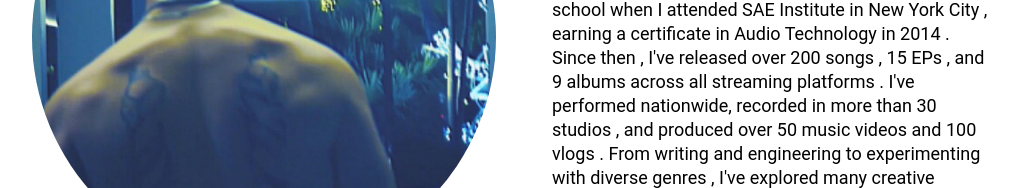
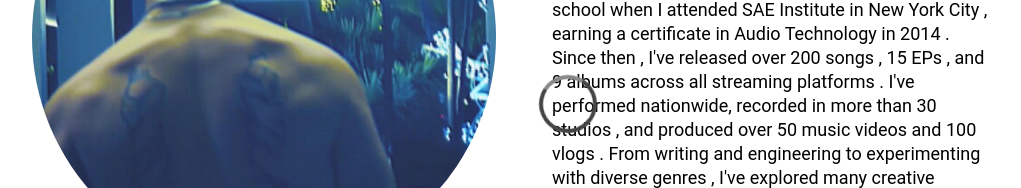
Before and after one commit to KRMalaGrino/finalProject-FrontEnd, a React (Vite) app: page /saved-news in a window 1280 px wide. Shown: the part 296-484 px from the top of the page, without its empty margins (72-1093 px from the left). Built offline with nearby package versions, Linux system fonts and the light colour scheme; a web font is replaced by a local one.

Commit message:
added preloader component

```diff
--- a/src/components/Preloader/Preloader.css
+++ b/src/components/Preloader/Preloader.css
@@ -0,0 +1,21 @@
+.circle-preloader {
+  display: block;
+  width: 50px;
+  height: 50px;
+  border: 4px solid #444;
+  border-bottom-color: #888;
+  border-radius: 50%;
+  position: absolute;
+  top: 0;
+  left: 0;
+  right: 0;
+  bottom: 0;
+  margin: auto;
+  animation: spin 0.75s infinite linear;
+}
+
+@keyframes spin {
+  100% {
+    transform: rotate(360deg);
+  }
+}
--- a/src/components/Preloader/Preloader.jsx
+++ b/src/components/Preloader/Preloader.jsx
@@ -1,9 +1,5 @@
 function Preloader() {
-  return (
-    <div>
-      <h1></h1>
-    </div>
-  );
+  return <div className="circle-preloader"></div>;
 }
 
 export default Preloader;
```
